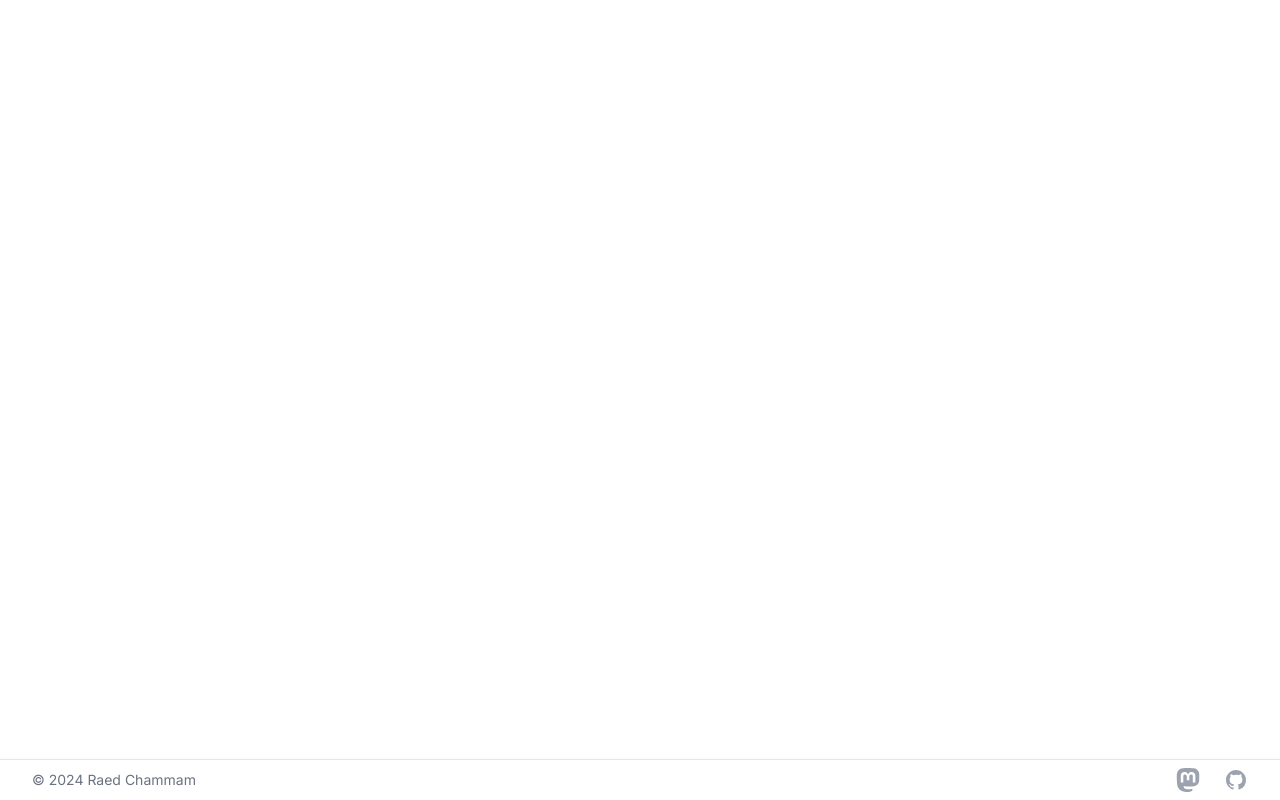
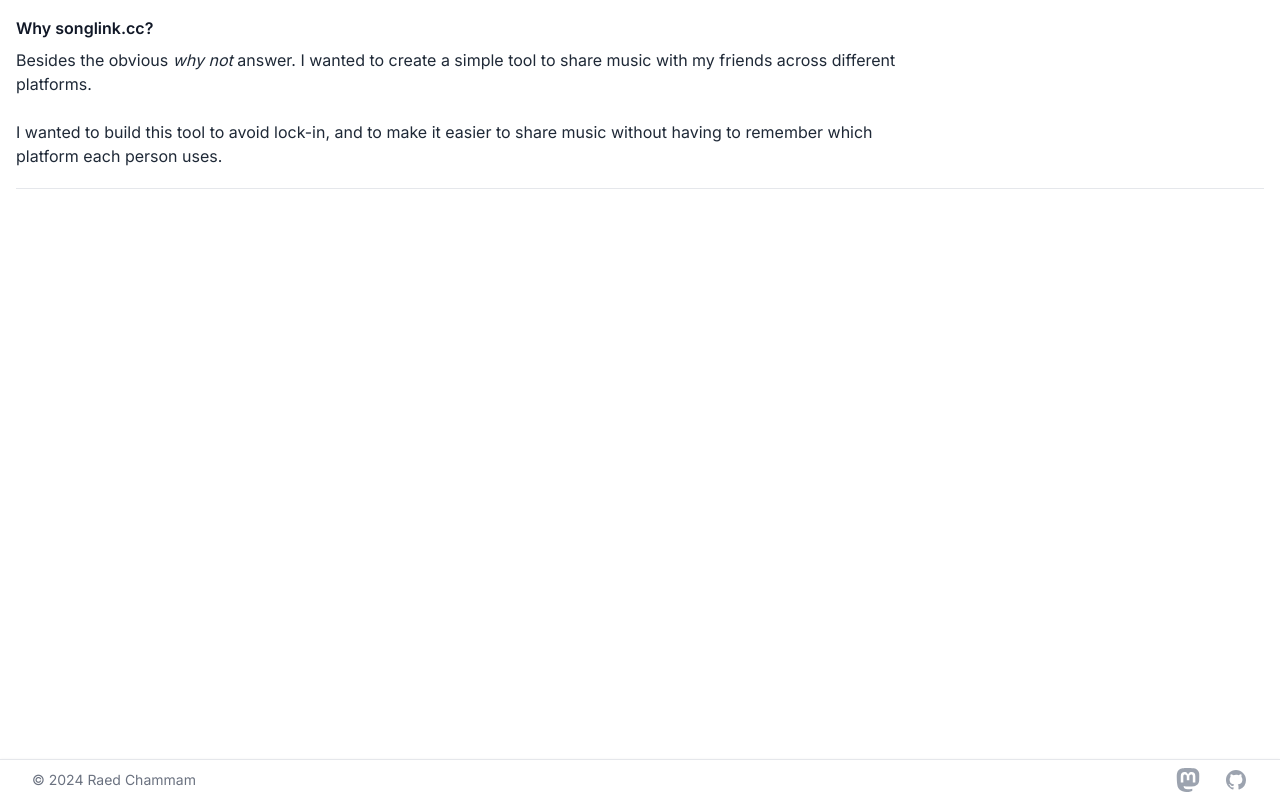
Before and after one commit to raed667/songlink, a Next.js app: page /about in a window 1280 px wide. Built offline with nearby package versions, Linux system fonts and the light colour scheme.

Commit message:
add about

```diff
--- a/src/app/about/page.tsx
+++ b/src/app/about/page.tsx
@@ -1,3 +1,20 @@
 export default function About() {
-  return <div>About page goes here</div>;
+  return (
+    <div className="p-4">
+      <div className="border-b border-gray-200 pb-5 md:max-w-screen-xl">
+        <h3 className="text-base font-semibold leading-6 text-gray-900">
+          Why <a href="https://songlink.cc">songlink.cc</a>?
+        </h3>
+        <div className="mt-2 max-w-4xl text-md text-gray-800">
+          Besides the obvious <em>why not</em> answer. I wanted to create a
+          simple tool to share music with my friends across different platforms.
+          <p>
+            <br />I wanted to build this tool to avoid lock-in, and to make it
+            easier to share music without having to remember which platform each
+            person uses.
+          </p>
+        </div>
+      </div>
+    </div>
+  );
 }
--- a/src/components/SupportedServices/index.tsx
+++ b/src/components/SupportedServices/index.tsx
@@ -48,12 +48,12 @@ export const SupportedServices: React.FC = () => {
 
   return (
     <div className="mx-auto max-w-2xl mt-4 px-4 md:px-0">
-      <h3 className="text-l font-semibold pb-2">supported services</h3>
+      <h2 className="text-l font-semibold pb-2">supported services</h2>
       <div className="flex flex-wrap gap-2 mt-2">
         {services.map((service) => (
           <div
             key={service.key}
-            tabIndex={service.soon ? 1 : 0}
+            tabIndex={service.soon ? undefined : 0}
             className={clsx(
               "bg-gray-100 p-2 rounded-md flex items-center gap-2",
               service.soon && "opacity-50",
```
